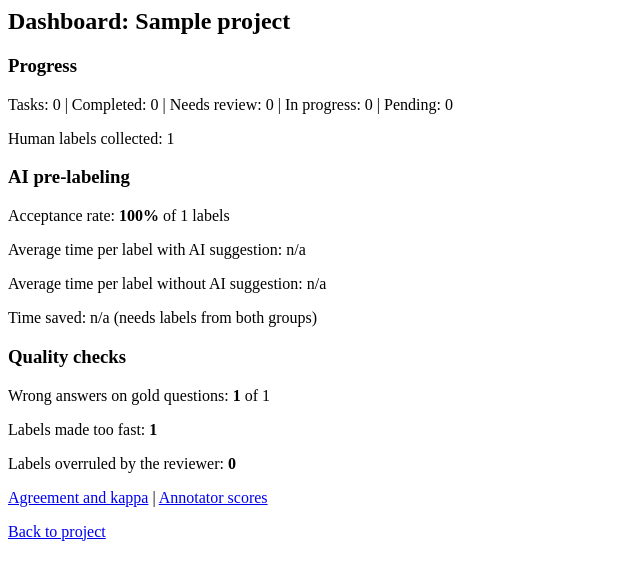
After one commit to amit-0333/labelflow, a Flask app: page /dashboard/1 in a window 1280 px wide. The commit adds this page. Shown: the top 580 px of the page, without its empty margins (0-640 px from the left). Run offline with Flask 3, Linux system fonts and the light colour scheme; a user stored in the database is signed in; tables that the repository leaves empty hold one stand-in row (values such as "Sample post").

Commit message:
Phase 16: dashboard and AI on/off switch

```diff
--- a/core/models.py
+++ b/core/models.py
@@ -9,6 +9,7 @@ class User(UserMixin, db.Model):
     email = db.Column(db.String(120), unique=True, nullable=False)
     password_hash = db.Column(db.String(255), nullable=False)
     role = db.Column(db.String(20), nullable=False, default="annotator")  # admin / annotator / reviewer
+    see_ai = db.Column(db.Boolean, nullable=False, default=True, server_default="1")
     created_at = db.Column(db.DateTime, default=datetime.utcnow)
 
 
--- a/quality/routes.py
+++ b/quality/routes.py
@@ -3,6 +3,7 @@ from core.models import Project
 from auth.decorators import role_required
 from quality.scores import get_annotator_scores
 from quality.agreement import get_agreement
+from quality.stats import get_project_stats
 
 quality_bp = Blueprint("quality", __name__)
 
@@ -21,3 +22,10 @@ def agreement(project_id):
     project = Project.query.get_or_404(project_id)
     pairs, confused = get_agreement(project_id)
     return render_template('agreement.html', project=project, pairs=pairs, confused=confused)
+
+## admin or reviewer: one page with the main numbers of a project
+@quality_bp.route('/dashboard/<int:project_id>')
+@role_required("admin", "reviewer")
+def dashboard(project_id):
+    project = Project.query.get_or_404(project_id)
+    return render_template('dashboard.html', project=project, s=get_project_stats(project_id))
--- /dev/null
+++ b/quality/stats.py
@@ -0,0 +1,79 @@
+from core.models import Task, Annotation, AIPrediction
+from quality.scores import FAST_MS
+
+
+## average seconds, or None if there is no data
+def avg_seconds(values):
+    if not values:
+        return None
+    return round(sum(values) / len(values) / 1000, 1)
+
+
+def get_project_stats(project_id):
+    tasks = Task.query.filter_by(project_id=project_id).all()
+    task_by_id = {t.id: t for t in tasks}
+    ids = list(task_by_id) or [0]
+
+    normal = [t for t in tasks if not t.is_gold]
+    status = {"pending": 0, "in_progress": 0, "needs_review": 0, "completed": 0}
+    for t in normal:
+        status[t.status] = status.get(t.status, 0) + 1
+
+    annotations = Annotation.query.filter(Annotation.task_id.in_(ids)).all()
+    ai_task_ids = {p.task_id for p in AIPrediction.query.filter(AIPrediction.task_id.in_(ids)).all()}
+
+    ## acceptance rate: only labels where the suggestion was shown
+    shown = [a for a in annotations if a.accepted_ai is not None]
+    acceptance = None
+    if shown:
+        acceptance = round(sum(1 for a in shown if a.accepted_ai) / len(shown) * 100)
+
+    ## time with the AI suggestion vs without, on tasks that have an AI label
+    with_ai = []
+    without_ai = []
+    for a in annotations:
+        t = task_by_id[a.task_id]
+        if t.is_gold or a.task_id not in ai_task_ids or not a.time_taken_ms:
+            continue
+        if a.accepted_ai is not None:
+            with_ai.append(a.time_taken_ms)
+        else:
+            without_ai.append(a.time_taken_ms)
+
+    avg_with = avg_seconds(with_ai)
+    avg_without = avg_seconds(without_ai)
+    saved_pct = None
+    if avg_with is not None and avg_without:
+        saved_pct = round((avg_without - avg_with) / avg_without * 100)
+
+    ## bad labels caught
+    gold_total = 0
+    gold_wrong = 0
+    too_fast = 0
+    for a in annotations:
+        t = task_by_id[a.task_id]
+        if t.is_gold:
+            gold_total += 1
+            if a.label != t.gold_label:
+                gold_wrong += 1
+        if a.time_taken_ms is not None and a.time_taken_ms < FAST_MS:
+            too_fast += 1
+
+    reviewer_fixed = sum(1 for t in normal if t.final_source == "reviewer")
+
+    return {
+        "total": len(normal),
+        "status": status,
+        "labels": len(annotations),
+        "acceptance": acceptance,
+        "shown": len(shown),
+        "avg_with": avg_with,
+        "n_with": len(with_ai),
+        "avg_without": avg_without,
+        "n_without": len(without_ai),
+        "saved_pct": saved_pct,
+        "gold_total": gold_total,
+        "gold_wrong": gold_wrong,
+        "too_fast": too_fast,
+        "reviewer_fixed": reviewer_fixed,
+    }
--- a/tasks/routes.py
+++ b/tasks/routes.py
@@ -18,7 +18,7 @@ def start_labeling(project_id):
 
     ## the AI suggestion for this task, if there is one
     prediction = None
-    if task and not task.is_gold:
+    if task and not task.is_gold and current_user.see_ai:
         prediction = AIPrediction.query.filter_by(task_id=task.id).order_by(AIPrediction.id.desc()).first()
 
     return render_template('task.html', task=task, project=project, prediction=prediction)
@@ -45,7 +45,7 @@ def perform_submit_label():
 
     ## did the annotator agree with the AI? (None if there was no AI suggestion)
     prediction = AIPrediction.query.filter_by(task_id=task_id).order_by(AIPrediction.id.desc()).first()
-    if prediction and not task.is_gold:
+    if prediction and not task.is_gold and current_user.see_ai:
         accepted_ai = (label == prediction.label)
     else:
         accepted_ai = None
--- /dev/null
+++ b/templates/dashboard.html
@@ -0,0 +1,27 @@
+<h2>Dashboard: {{ project.name }}</h2>
+
+<h3>Progress</h3>
+<p>Tasks: {{ s.total }} | Completed: {{ s.status.completed }} | Needs review: {{ s.status.needs_review }} | In progress: {{ s.status.in_progress }} | Pending: {{ s.status.pending }}</p>
+<p>Human labels collected: {{ s.labels }}</p>
+
+<h3>AI pre-labeling</h3>
+<p>Acceptance rate:
+  {% if s.acceptance is none %}n/a (no labels with a suggestion yet){% else %}<b>{{ s.acceptance }}%</b> of {{ s.shown }} labels{% endif %}
+</p>
+<p>Average time per label with AI suggestion:
+  {% if s.avg_with is none %}n/a{% else %}<b>{{ s.avg_with }}s</b> ({{ s.n_with }} labels){% endif %}
+</p>
+<p>Average time per label without AI suggestion:
+  {% if s.avg_without is none %}n/a{% else %}<b>{{ s.avg_without }}s</b> ({{ s.n_without }} labels){% endif %}
+</p>
+<p>Time saved:
+  {% if s.saved_pct is none %}n/a (needs labels from both groups){% else %}<b>{{ s.saved_pct }}%</b>{% endif %}
+</p>
+
+<h3>Quality checks</h3>
+<p>Wrong answers on gold questions: <b>{{ s.gold_wrong }}</b> of {{ s.gold_total }}</p>
+<p>Labels made too fast: <b>{{ s.too_fast }}</b></p>
+<p>Labels overruled by the reviewer: <b>{{ s.reviewer_fixed }}</b></p>
+
+<p><a href="/agreement/{{ project.id }}">Agreement and kappa</a> | <a href="/quality">Annotator scores</a></p>
+<p><a href="/project/{{ project.id }}">Back to project</a></p>
--- a/templates/project.html
+++ b/templates/project.html
@@ -31,6 +31,7 @@
     <a href="/export/{{ project.id }}/csv"><button>Download CSV</button></a>
     <a href="/export/{{ project.id }}/jsonl"><button>Download JSONL</button></a>
   </p>
+  <p><a href="/dashboard/{{ project.id }}"><button>Dashboard</button></a></p>
   <p><a href="/agreement/{{ project.id }}"><button>Agreement dashboard</button></a></p>
   <p><a href="/versions/{{ project.id }}"><button>Dataset versions</button></a></p>
 {% endif %}
```
Also changed, not shown: auth/routes.py (+9 -0 lines), templates/manage_users.html (+7 -0 lines).
